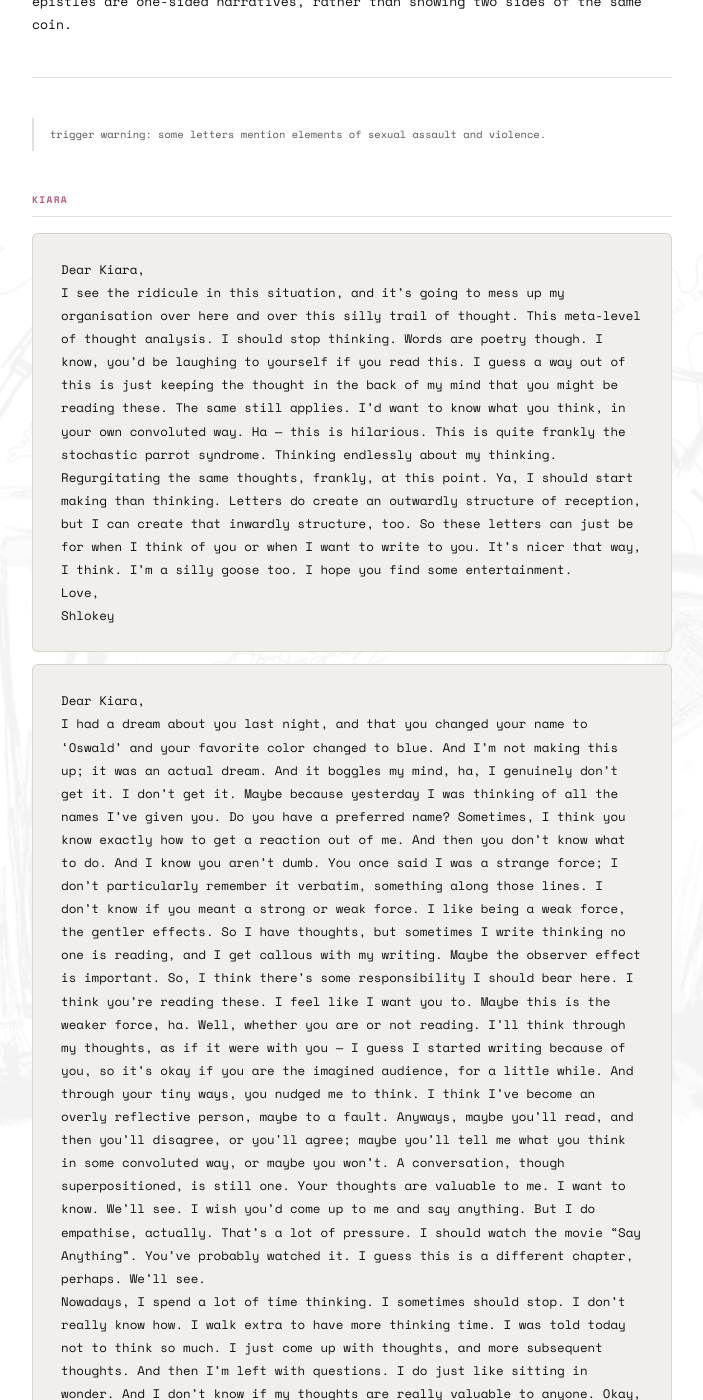
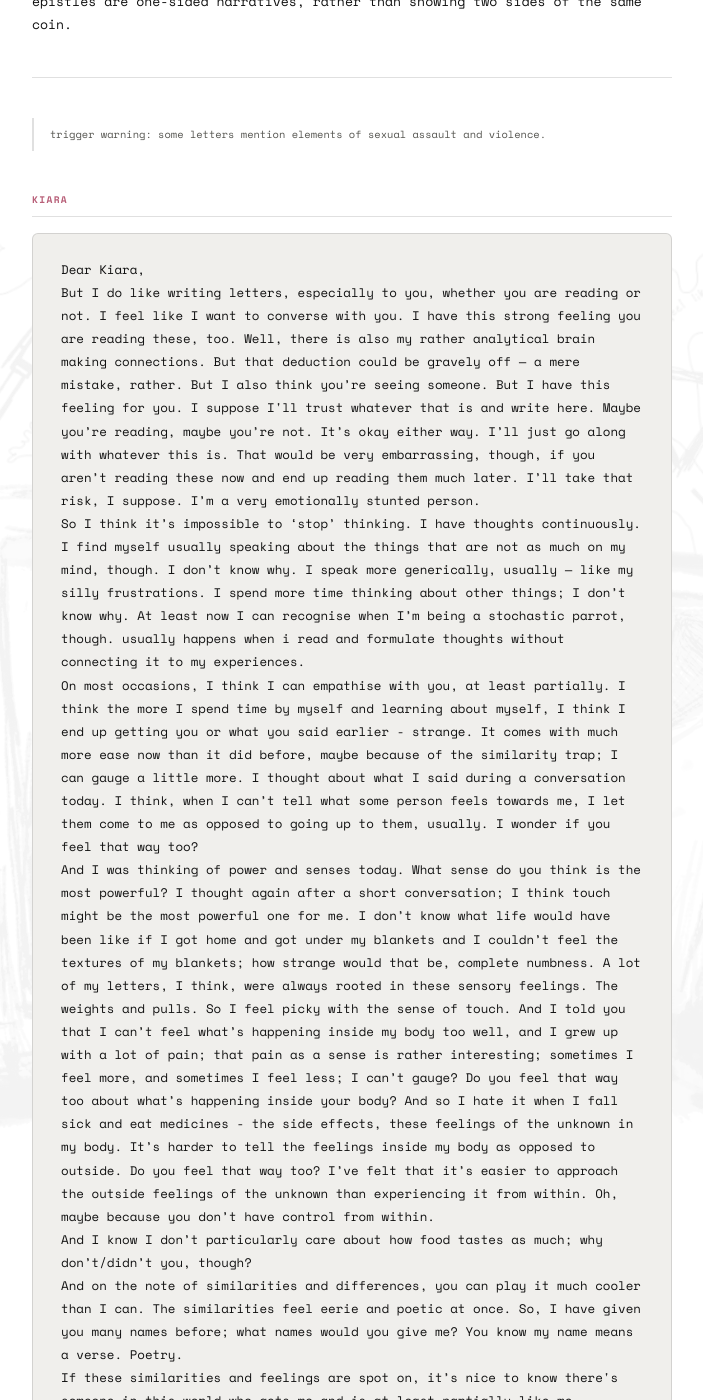
Before and after one commit to shlokamohanty/i-write-sometimes, a Jekyll site: the page built from _posts/2026-03-20-letter.md, in a window 1280 px wide and 1400 px high, scrolled down 674 px. Shown: the whole window, without its empty margins (288-991 px from the left). Built offline with Jekyll 4.4.1, drawn with Linux system fonts in a browser that asks for light colours; some web fonts are replaced; some of the changed text lies outside the part shown.

Commit message:
Update 2026-03-20-letter.md

```diff
--- a/_posts/2026-03-20-letter.md
+++ b/_posts/2026-03-20-letter.md
@@ -29,6 +29,17 @@ Keep in mind, while reading these, that the letters show my perspective of my fe
 
 <div class="letter-section">
 <span class="letter-to">kiara</span>
+<div class="letter-block">Dear Kiara,
+But I do like writing letters, especially to you, whether you are reading or not. I feel like I want to converse with you. I have this strong feeling you are reading these, too. Well, there is also my rather analytical brain making connections. But that deduction could be gravely off — a mere mistake, rather. But I also think you’re seeing someone. But I have this feeling for you. I suppose I'll trust whatever that is and write here. Maybe you’re reading, maybe you’re not. It’s okay either way. I’ll just go along with whatever this is. That would be very embarrassing, though, if you aren’t reading these now and end up reading them much later. I’ll take that risk, I suppose. I’m a very emotionally stunted person.
+So I think it’s impossible to ‘stop’ thinking. I have thoughts continuously. I find myself usually speaking about the things that are not as much on my mind, though. I don’t know why. I speak more generically, usually — like my silly frustrations. I spend more time thinking about other things; I don’t know why. At least now I can recognise when I’m being a stochastic parrot, though. usually happens when i read and formulate thoughts without connecting it to my experiences.
+On most occasions, I think I can empathise with you, at least partially. I think the more I spend time by myself and learning about myself, I think I end up getting you or what you said earlier - strange. It comes with much more ease now than it did before, maybe because of the similarity trap; I can gauge a little more. I thought about what I said during a conversation today. I think, when I can’t tell what some person feels towards me, I let them come to me as opposed to going up to them, usually. I wonder if you feel that way too?
+And I was thinking of power and senses today. What sense do you think is the most powerful? I thought again after a short conversation; I think touch might be the most powerful one for me. I don’t know what life would have been like if I got home and got under my blankets and I couldn’t feel the textures of my blankets; how strange would that be, complete numbness. A lot of my letters, I think, were always rooted in these sensory feelings. The weights and pulls. So I feel picky with the sense of touch. And I told you that I can’t feel what’s happening inside my body too well, and I grew up with a lot of pain; that pain as a sense is rather interesting; sometimes I feel more, and sometimes I feel less; I can’t gauge? Do you feel that way too about what’s happening inside your body? And so I hate it when I fall sick and eat medicines - the side effects, these feelings of the unknown in my body. It’s harder to tell the feelings inside my body as opposed to outside. Do you feel that way too? I’ve felt that it’s easier to approach the outside feelings of the unknown than experiencing it from within. Oh, maybe because you don’t have control from within.
+And I know I don’t particularly care about how food tastes as much; why don’t/didn’t you, though?
+And on the note of similarities and differences, you can play it much cooler than I can. The similarities feel eerie and poetic at once. So, I have given you many names before; what names would you give me? You know my name means a verse. Poetry.
+If these similarities and feelings are spot on, it’s nice to know there's someone in this world who gets me and is at least partially like me.
+Love,
+Shlokey
+</div>
 <div class="letter-block">Dear Kiara,
 I see the ridicule in this situation, and it’s going to mess up my organisation over here and over this silly trail of thought. This meta-level of thought analysis. I should stop thinking. Words are poetry though. I know, you’d be laughing to yourself if you read this. I guess a way out of this is just keeping the thought in the back of my mind that you might be reading these. The same still applies. I’d want to know what you think, in your own convoluted way. Ha — this is hilarious. This is quite frankly the stochastic parrot syndrome. Thinking endlessly about my thinking. Regurgitating the same thoughts, frankly, at this point. Ya, I should start making than thinking. Letters do create an outwardly structure of reception, but I can create that inwardly structure, too. So these letters can just be for when I think of you or when I want to write to you. It’s nicer that way, I think. I’m a silly goose too. I hope you find some entertainment.
 Love,
```
